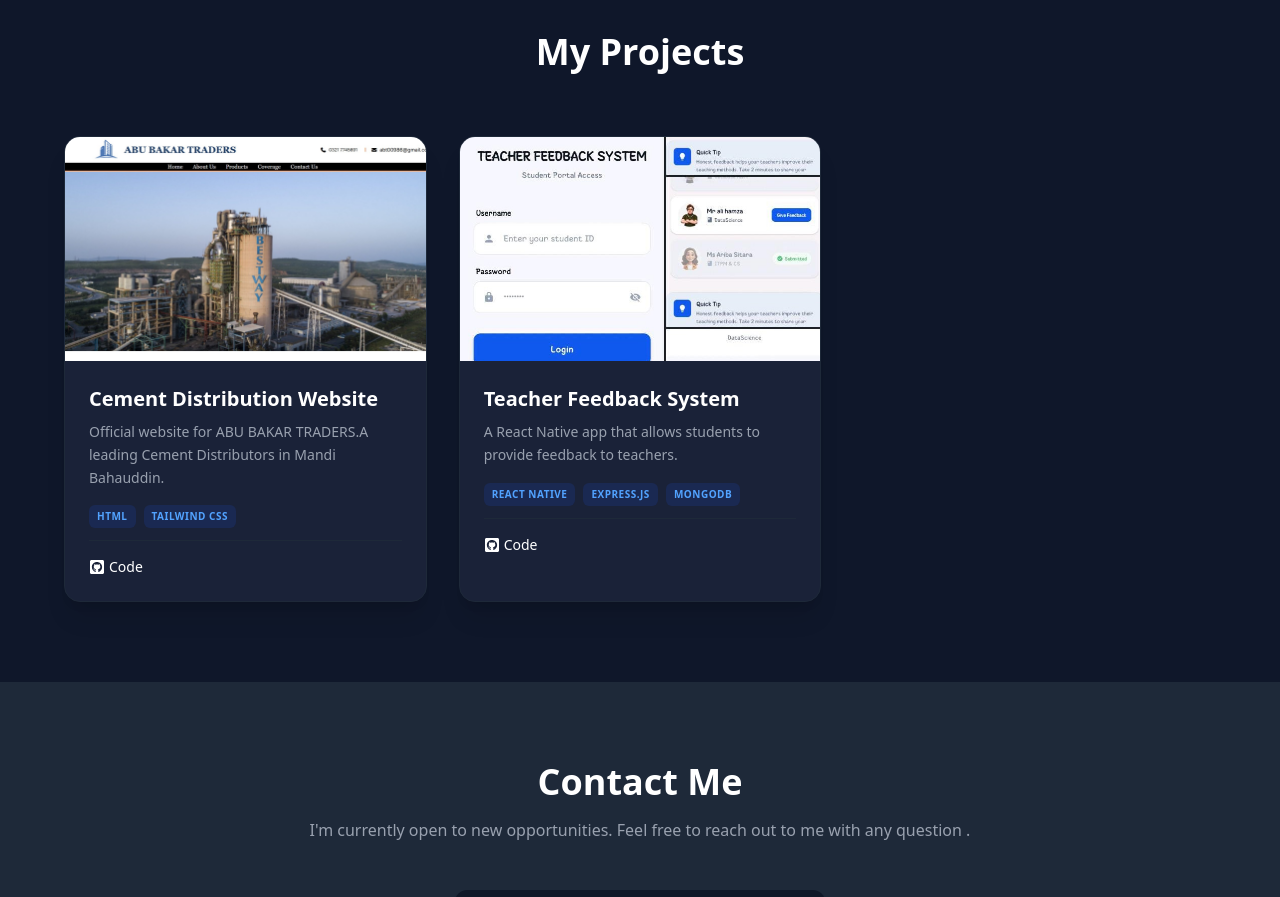
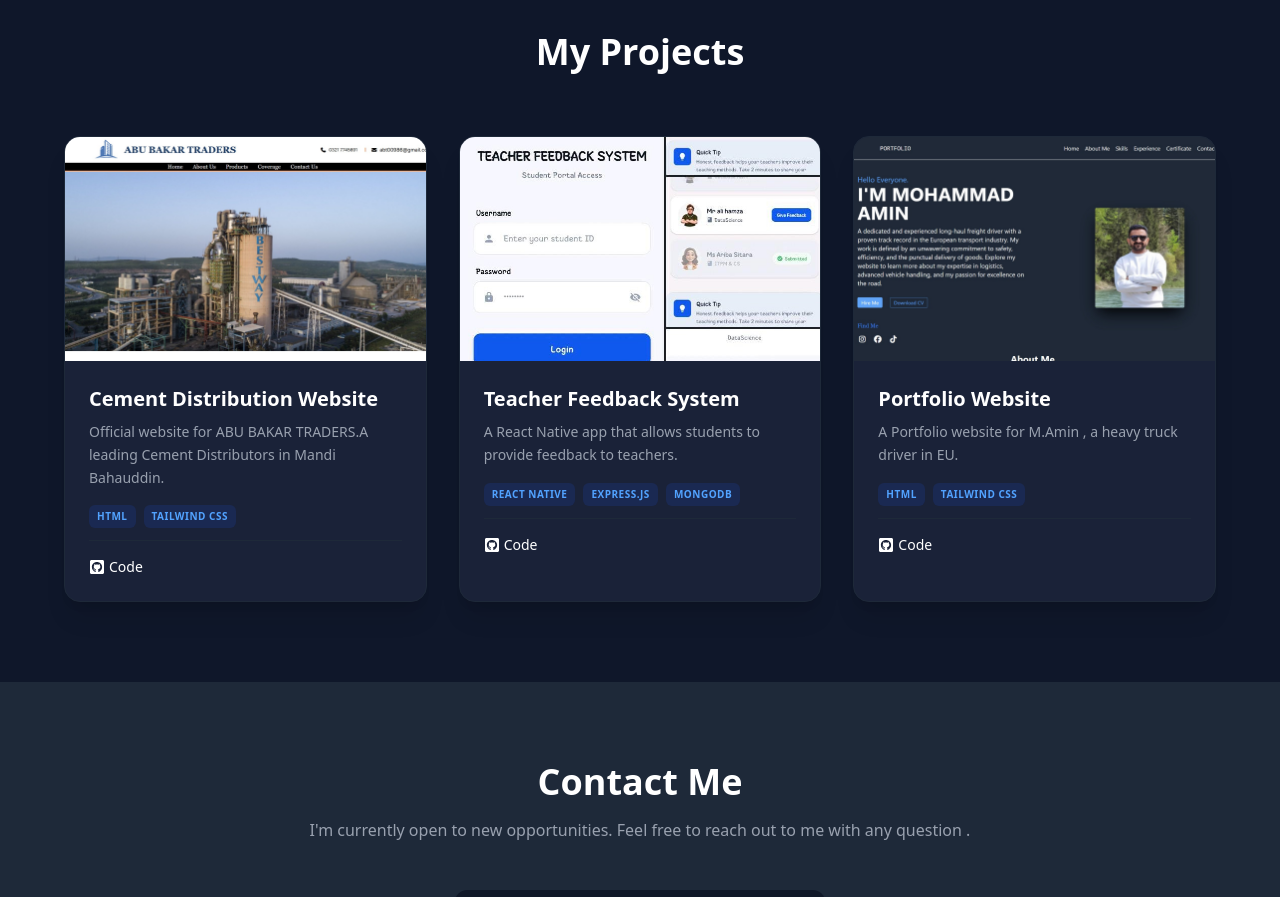
Before and after one commit to hamza-1897/Portfolio, a React (Vite) app: page / in a window 1280 px wide. Shown: the part 2140-3037 px from the top of the page. Built offline with nearby package versions, Linux system fonts and the light colour scheme.

Commit message:
project section updated

```diff
--- a/src/components/Projects.jsx
+++ b/src/components/Projects.jsx
@@ -2,7 +2,7 @@ import React from 'react';
 import { FaGithubSquare } from "react-icons/fa";
 import tfs from '../assets/tfs2.jpeg';
 import abt from '../assets/abt.png';
-
+import mamin from '../assets/amin.png';
 
 const Projects = () => {
   const projectData = [
@@ -19,6 +19,13 @@ const Projects = () => {
       tech: ["React Native", "Express.js", "MongoDB"],
       github: "https://github.com/hamza-1897/Teacher-Feedback-System.git",
       image: tfs
+    },
+    {
+      title: "Portfolio Website",
+      description: "A Portfolio website for M.Amin , a heavy truck driver in EU.",
+      tech: ["HTML", "Tailwind CSS"],
+      github: "https://github.com/hamza-1897/m-amin-portfolio.git",
+      image: mamin
     }
   ];
 
```
Also changed, not shown: src/assets/amin.png (added).
